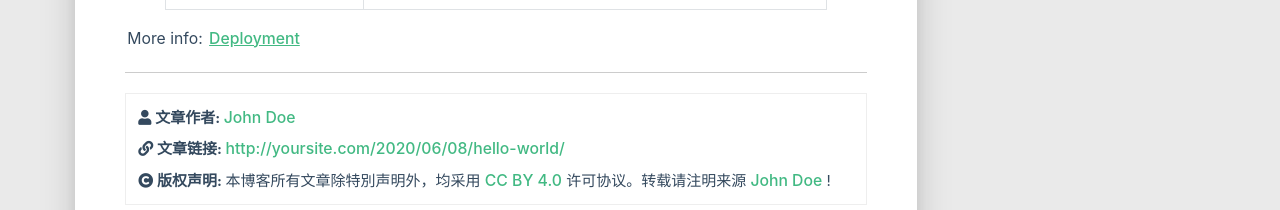
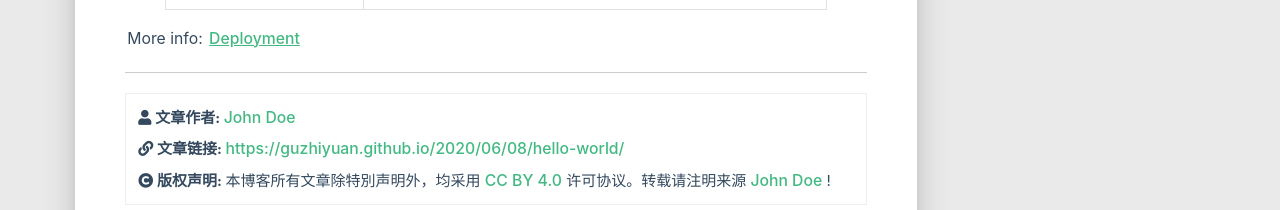
Before and after one commit to guzhiyuan/guzhiyuan.github.io, a plain HTML site: page 2020/06/08/hello-world/index.html in a window 1280 px wide. Shown: the part 1540-1750 px from the top of the page. Drawn offline with Linux system fonts and the light colour scheme; some packages are replaced by stand-ins of ours; no server answers; a script that the page names is missing.

Commit message:
Site updated: 2020-06-08 21:43:21

```diff
--- a/2020/06/08/hello-world/index.html
+++ b/2020/06/08/hello-world/index.html
@@ -496,7 +496,7 @@
                     </i>
                 </span>
                 <span class="reprint-info">
-                    <a href="http://yoursite.com/2020/06/08/hello-world/">http://yoursite.com/2020/06/08/hello-world/</a>
+                    <a href="https://guzhiyuan.github.io/2020/06/08/hello-world/">https://guzhiyuan.github.io/2020/06/08/hello-world/</a>
                 </span>
             </div>
             <div class="reprint__notice">
```
